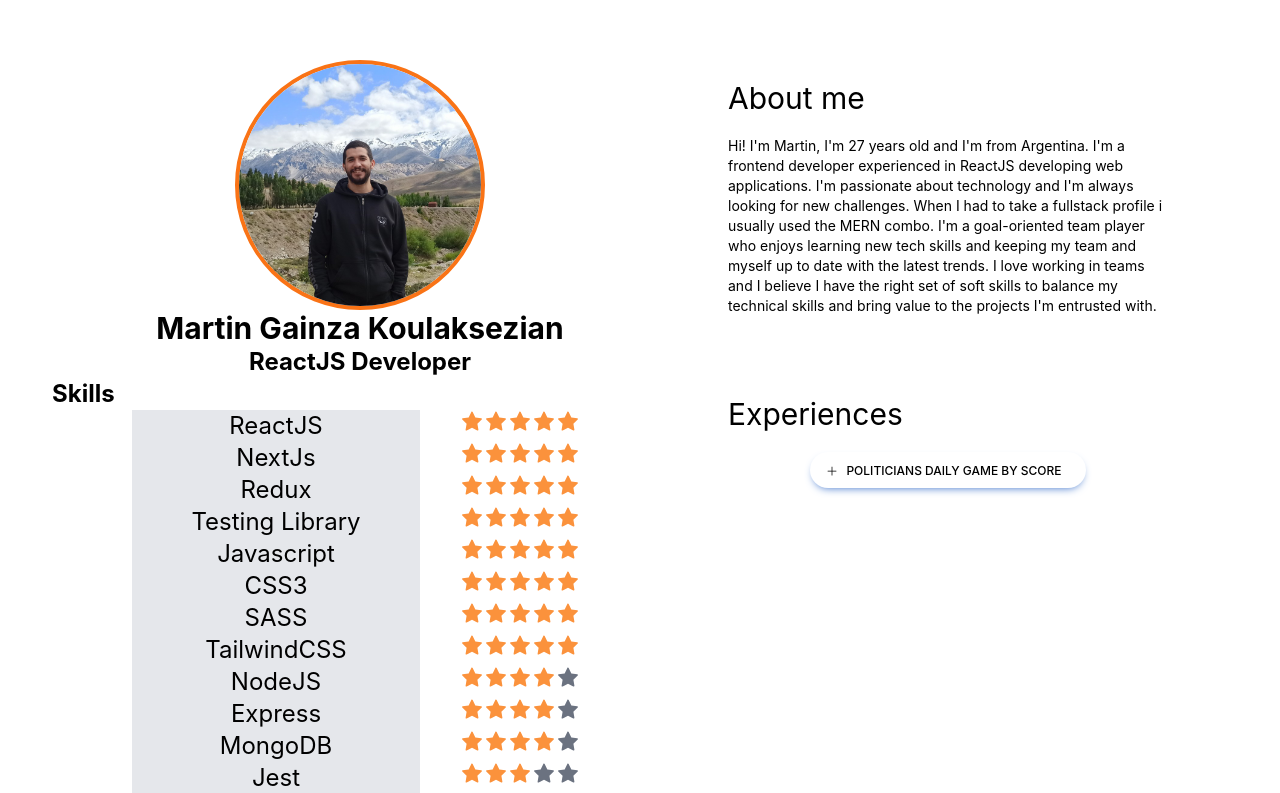
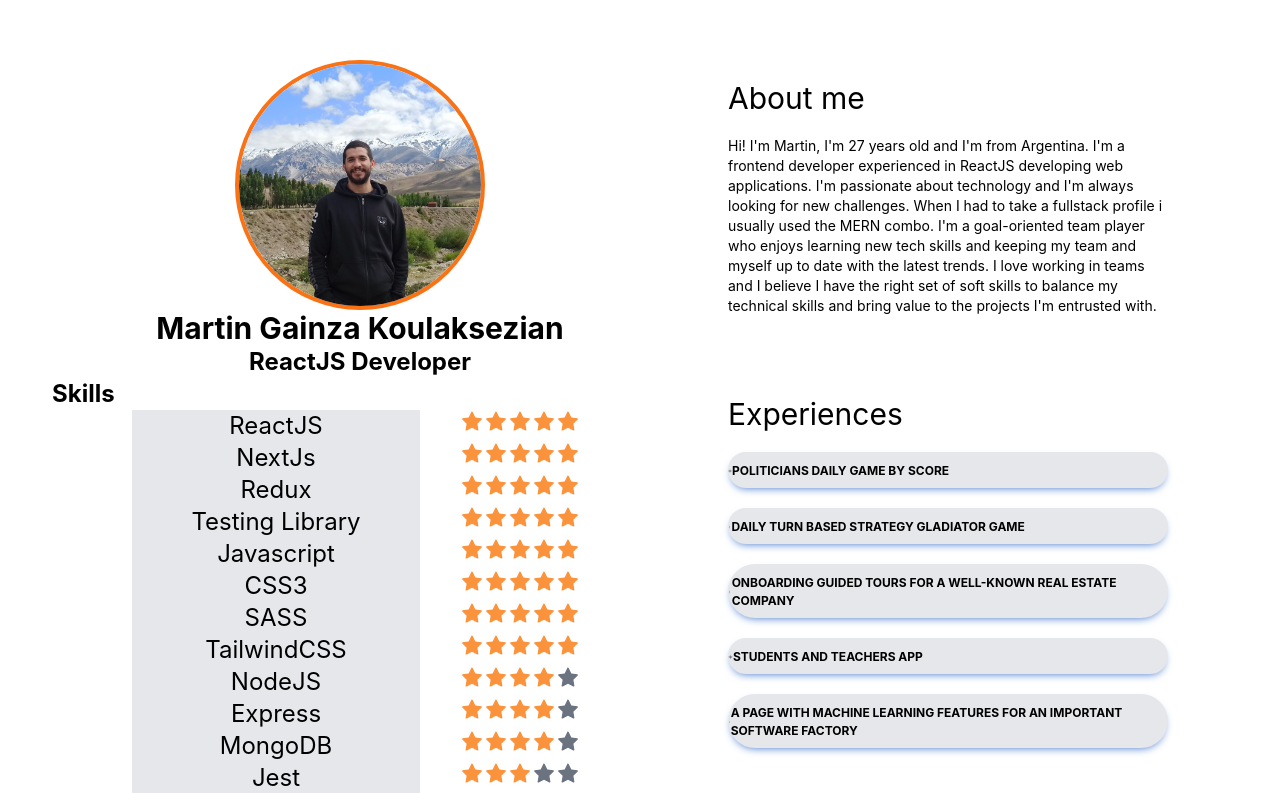
Before and after one commit to MartinGK/CurriculumVitae, a Next.js app: page / in a window 1280 px wide. Shown: the top 793 px of the page. Built offline with nearby package versions, Linux system fonts and the light colour scheme.

Commit message:
progress

```diff
--- a/package.json
+++ b/package.json
@@ -10,6 +10,7 @@
   },
   "dependencies": {
     "autoprefixer": "^10.4.14",
+    "classnames": "^2.3.2",
     "next": "13.2.4",
     "postcss": "^8.4.21",
     "react": "18.2.0",
@@ -22,6 +23,8 @@
     "@types/react": "18.0.28",
     "eslint": "8.36.0",
     "eslint-config-next": "13.2.4",
+    "prettier": "^2.8.7",
+    "prettier-plugin-tailwindcss": "^0.2.7",
     "typescript": "5.0.2"
   }
 }
--- a/pages/index.tsx
+++ b/pages/index.tsx
@@ -13,7 +13,7 @@ export default function Home() {
       <Head>
         <title>Martin GK</title>
         <meta name="description" content="Martin Gainza Koulaksezian CV" />
-        <link rel="icon" href="/favicon.ico" />
+        <link rel="icon" href="/images/FotoPerfil.jpg" />
       </Head>
 
       <main className="flex p-5">
--- /dev/null
+++ b/prettier.config.js
@@ -0,0 +1,3 @@
+module.exports = {
+    plugins: [require('prettier-plugin-tailwindcss')],
+}
--- a/src/components/AboutMe/index.tsx
+++ b/src/components/AboutMe/index.tsx
@@ -1,16 +1,27 @@
 import { birthDay } from "@constants";
 import { getYearsOld } from "helpers";
 
-
 export const AboutMe = () => {
-    return <div className="m-10 bg-white text-black rounded p-5">
-        <h1 className="text-3xl">About me</h1>
-        <div className="flex justify-center mt-5">
-            <div className="w-5/8">
-                <p className="text-sm">Hi! I'm Martin, I'm {getYearsOld(birthDay)} years old and I'm from Argentina. I'm a frontend developer experienced in ReactJS developing web applications. I'm passionate about technology and I'm always looking for new challenges. When I had to take a fullstack profile i usually used the MERN combo.  I'm a goal-oriented team player who enjoys learning new tech skills and keeping my team and myself up to date with the latest trends.  I love working in teams and I believe I have the right set of soft skills to balance my technical skills and bring value to the projects I'm entrusted with.</p>
-            </div>
+  return (
+    <div className="m-10 rounded bg-white p-5 text-black">
+      <h1 className="text-3xl">About me</h1>
+      <div className="mt-5 flex justify-center">
+        <div className="w-5/8">
+          <p className="text-sm">
+            Hi! I'm Martin, I'm {getYearsOld(birthDay)} years old and I'm from
+            Argentina. I'm a frontend developer experienced in ReactJS
+            developing web applications. I'm passionate about technology and I'm
+            always looking for new challenges. When I had to take a fullstack
+            profile i usually used the MERN combo. I'm a goal-oriented team
+            player who enjoys learning new tech skills and keeping my team and
+            myself up to date with the latest trends. I love working in teams
+            and I believe I have the right set of soft skills to balance my
+            technical skills and bring value to the projects I'm entrusted with.
+          </p>
         </div>
+      </div>
     </div>
-}
+  );
+};
 
 export default AboutMe;
--- a/src/components/Experiences/index.tsx
+++ b/src/components/Experiences/index.tsx
@@ -1,14 +1,108 @@
-import Pill from "components/Pill"
+import Pill from "components/Pill";
+
+const experiences = [
+  {
+    title: "Politicians daily game by score",
+    description:
+      "I was part of a team where the objective was create from scratch a full functional game with groups, login, achievements, tables, graphs, users. I took the role of frontend architect, leading the frontend side I made technologies decisions, I guided the team through forward the objectives.",
+    from: "",
+    to: "",
+    technologies: [
+      "Nextjs",
+      "Redux",
+      "TailwindCSS",
+      "storybook",
+      "Typescript",
+      "TailwindUI",
+      "react-testing library",
+    ],
+  },
+  {
+    title: "Daily turn based strategy gladiator game",
+    description:
+      "This personal project was born out of an idea we had with two friends of mine. They are in charge of all the designs and I am in charge of the development side of the game. For this project I am leveraging the MERN stack. Developed from scratch, I made entire pages, a Rest API, and was charge of deployment, among other things.",
+    from: "",
+    to: "",
+    technologies: [
+      "ReactJS",
+      "Redux",
+      "Redux-Thunk",
+      "Sass",
+      "Node.js",
+      "Express",
+      "MongoDB",
+    ],
+  },
+  {
+    title: "Onboarding guided tours for a well-known real estate company",
+    description:
+      "This project's goal was to create a UI which guided users through the pages of a real estate company's website. I worked on this project as a full-stack developer for a five-month period, developing the required UI over different micro-frontends. I collaborated with other teams to integrate our code to their repositories.",
+    from: "",
+    to: "",
+    technologies: [
+      "ReactJS",
+      "Redux",
+      "Redux-thunk",
+      "PropTypes",
+      "Next.js",
+      "Sass",
+      "docz",
+      "Node.js",
+      "Express",
+      "GraphQL",
+      "Enzyme",
+      "react-testing library",
+    ],
+  },
+  {
+    title: "Students and Teachers App",
+    description:
+      "The objective in this project was migrate the content of a web page to an app adding some changes.\nI worked as a consultant here, solving doubts about programming and talking with the client about the requirement and possibilities.",
+    from: "",
+    to: "",
+    technologies: ["React Native"],
+  },
+  {
+    title:
+      "A page with machine learning features for an important software factory",
+    description:
+      "This product was in constant delivery and it was focused on making the machine learning functionalities as user friendly as possible.\n With a lot of UI components and a lot of processes involved, I had to make the API calls as a backend developer and entire pages as frontend developer. I was the only frontend developer working on this project, being part of a mixed team with other co-workers like data scientist, backend, sales, and more.",
+    from: "",
+    to: "",
+    technologies: [
+      "ReactJS",
+      "Redux",
+      "Redux-Thunk",
+      "Sass",
+      " D3.js",
+      "Recharts",
+      "Node.js",
+      "Enzyme",
+      "Jest",
+      "react-testing library",
+    ],
+  },
+];
 
 const Experiences = () => {
-    return <div className="m-10 bg-white text-black rounded p-5">
-        <h1 className="text-3xl">Experiences</h1>
-        <div className="flex justify-center mt-5">
-            <div className="w-5/8">
-                <Pill />
-            </div>
+  return (
+    <div className="m-10 rounded bg-white p-5 text-black">
+      <h1 className="text-3xl">Experiences</h1>
+      <div className="mt-5 flex">
+        <div className="w-full">
+          {experiences.map((exp) => (
+            <Pill
+              key={exp.title}
+              title={exp.title}
+              description={exp.description}
+              from={exp.from}
+              to={exp.to}
+            />
+          ))}
         </div>
+      </div>
     </div>
-}
+  );
+};
 
-export default Experiences
+export default Experiences;
--- a/src/components/Pill/index.tsx
+++ b/src/components/Pill/index.tsx
@@ -1,12 +1,52 @@
-import { BsPlusLg } from 'react-icons/bs';
-import { BiMinus } from 'react-icons/bi';
+import { BsPlusLg } from "react-icons/bs";
+import { BiMinus } from "react-icons/bi";
+import { useState } from "react";
+import cx from "classnames";
 
-const Pill = () => {
-    return <div
-        className="flex items-center rounded-full bg-primary pl-4 pr-6 pb-2 pt-2.5 text-xs font-medium uppercase leading-normal text-black shadow-[0_4px_9px_-4px_#3b71ca] transition duration-150 ease-in-out hover:bg-primary-600 hover:shadow-[0_8px_9px_-4px_rgba(59,113,202,0.3),0_4px_18px_0_rgba(59,113,202,0.2)] focus:bg-primary-600 focus:shadow-[0_8px_9px_-4px_rgba(59,113,202,0.3),0_4px_18px_0_rgba(59,113,202,0.2)] focus:outline-none focus:ring-0 active:bg-primary-700 active:shadow-[0_8px_9px_-4px_rgba(59,113,202,0.3),0_4px_18px_0_rgba(59,113,202,0.2)]">
-        <BsPlusLg className="inline-block mr-2" />
-        <h3>Politicians daily game by score</h3>
+type TPill = {
+  title: string;
+  description: string;
+  from?: string;
+  to?: string;
+};
+
+const Pill = ({ title, description, from, to }: TPill) => {
+  const [show, setShow] = useState(false);
+
+  const handleShow = () => {
+    setShow(!show);
+  };
+
+  return (
+    <div
+      onClick={handleShow}
+      className={cx(
+        "bg-primary hover:bg-primary-600 focus:bg-primary-600 active:bg-primary-700 border-radius-transition mb-5 flex w-full cursor-pointer items-center  bg-gray-200 pb-2 pr-6  pt-2.5 text-xs font-medium leading-normal text-black shadow-[0_4px_9px_-4px_#3b71ca] transition-all duration-150 ease-linear hover:shadow-[0_8px_9px_-4px_rgba(59,113,202,0.3),0_4px_18px_0_rgba(59,113,202,0.2)] focus:shadow-[0_8px_9px_-4px_rgba(59,113,202,0.3),0_4px_18px_0_rgba(59,113,202,0.2)] focus:outline-none focus:ring-0 active:shadow-[0_8px_9px_-4px_rgba(59,113,202,0.3),0_4px_18px_0_rgba(59,113,202,0.2)] h-fit",
+        show ? "rounded-sm bg-gray-300" : "rounded-full bg-gray-200"
+      )}
+    >
+      <BiMinus className={cx("", show ? " h-4 w-4" : "h-0 w-0")} />
+      <BsPlusLg className={cx("", show ? " h-0 w-0" : " h-4 w-4")} />
+      <div className="flex flex-col overflow-hidden transition-all ease-linear">
+        <h3
+          className={cx(
+            "w-fit font-bold uppercase transition-all duration-150 ease-linear transform: translateX(0);",
+            show ? "translateX(20px)" : "translateX(0);"
+          )}
+        >
+          {title}
+        </h3>
+        <p
+          className={cx(
+            "transition-all duration-150 ease-linear",
+            show ? "h-100" : "h-0"
+          )}
+        >
+          {description}
+        </p>
+      </div>
     </div>
-}
+  );
+};
 
 export default Pill;
--- a/styles/globals.css
+++ b/styles/globals.css
@@ -2,6 +2,16 @@
 @tailwind base;
 @tailwind components;
 @tailwind utilities;
+
+.border-radius-transition {
+  transition: border-radius 1s ease-in-out;
+}
+.padding-transition {
+  transition: padding 1s ease-in-out;
+}
+.padding-transition {
+  transition: margin 1s ease-in-out;
+}
 
 html,
 body {
```
Also changed, not shown: 2 other files (tests, documents, lock files or other folders).
